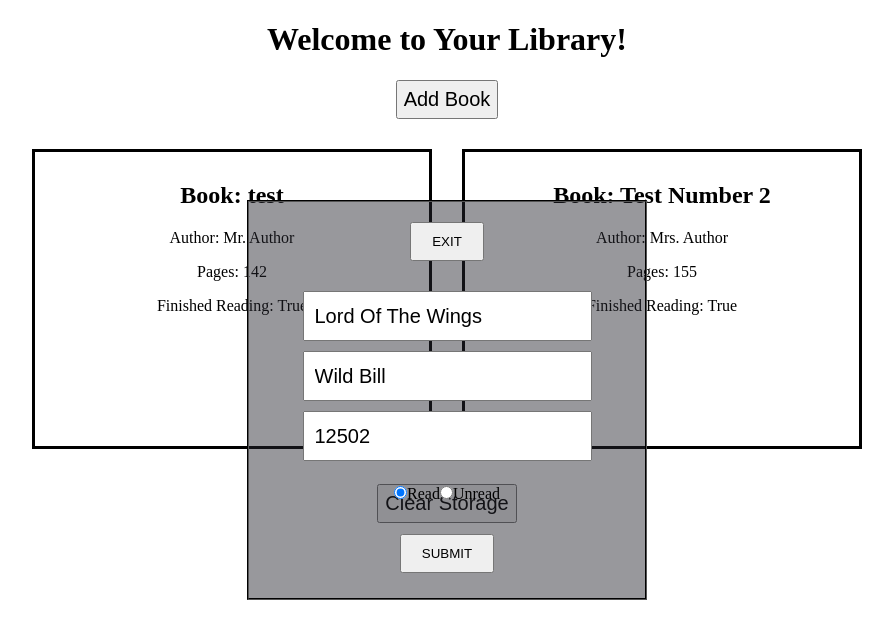
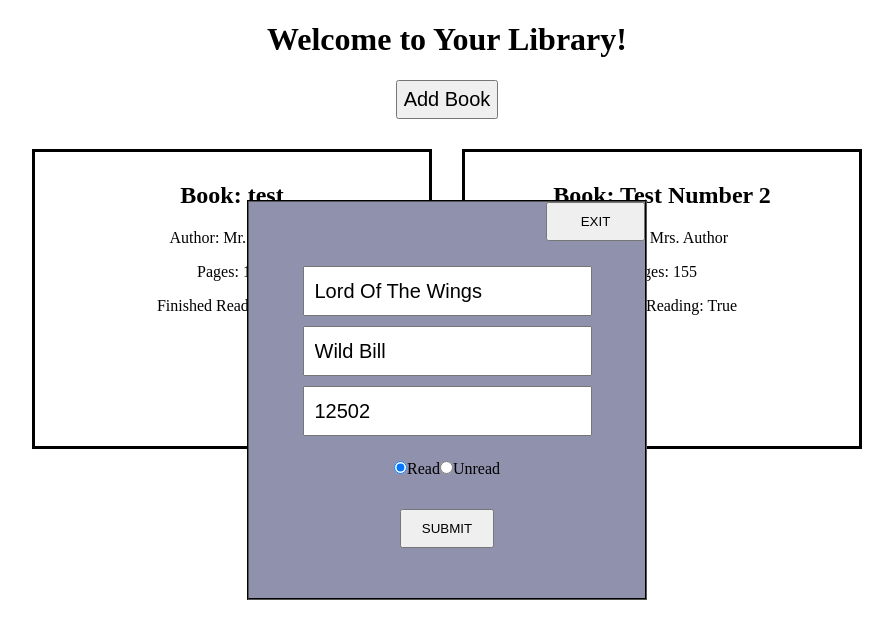
Before and after one commit to bollinca/library-react-version, a React (Create React App) app: page / in a window 1280 px wide. Both pictures are taken after a click on the button "Add Book". Shown: the top 638 px of the page, without its empty margins (193-1086 px from the left). Built offline with nearby package versions, Linux system fonts and the light colour scheme.

Commit message:
Make exit button functional, re-style form slightly

```diff
--- a/src/App.js
+++ b/src/App.js
@@ -73,7 +73,9 @@ class App extends Component {
           author={this.state.formData.author}
           pages={this.state.formData.pages}
           readStatus={this.state.formData.readStatus}
-          changed={(e) => this.updateFormData(e)} />
+          changed={(e) => this.updateFormData(e)}
+          exitClick={this.toggleForm}
+          />
       )
     }
 
--- a/src/NewItemForm/NewItemForm.css
+++ b/src/NewItemForm/NewItemForm.css
@@ -2,7 +2,7 @@
   border: 2px groove black;
   width: 400px;
   height: 400px;
-  background-color: rgba(39, 38, 48, 0.473);
+  background-color: rgb(144, 145, 172);
   position: absolute;
   margin: -200px auto auto -200px;
   left: 50%;
@@ -26,3 +26,11 @@
   padding: 10px 20px;
   margin: 20px;
 }
+
+.NewItemForm #exit-button {
+  display: block;
+  position: relative;
+  margin: 0px 0px 25px 0px;
+  width: 25%;
+  right: -75%;
+}
--- a/src/NewItemForm/NewItemForm.js
+++ b/src/NewItemForm/NewItemForm.js
@@ -4,7 +4,9 @@ import './NewItemForm.css'
 const newItemForm = (props) => {
   return (
     <form className='NewItemForm'>
-      <button>EXIT</button>
+      <button id='exit-button'
+        onClick={ props.exitClick }
+      >EXIT</button>
       <div>
         <input
           data-type='title'
```
